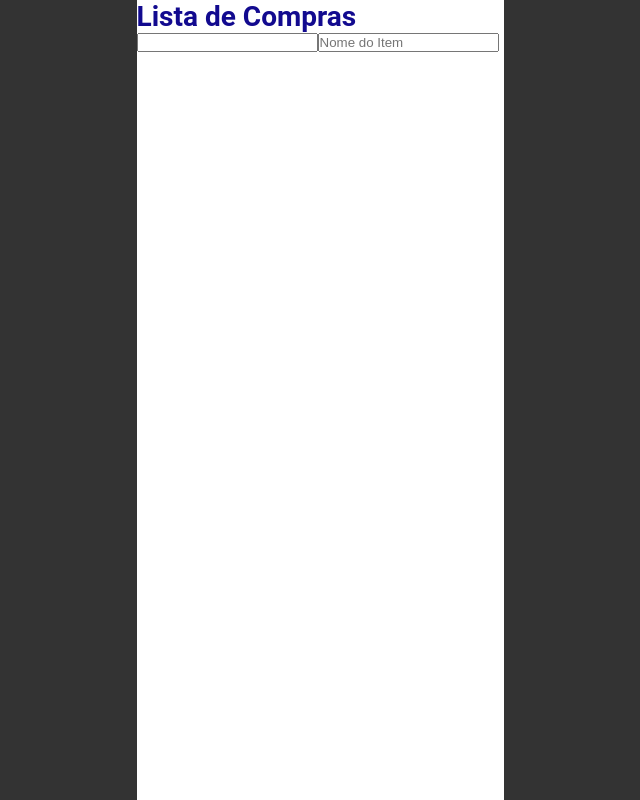
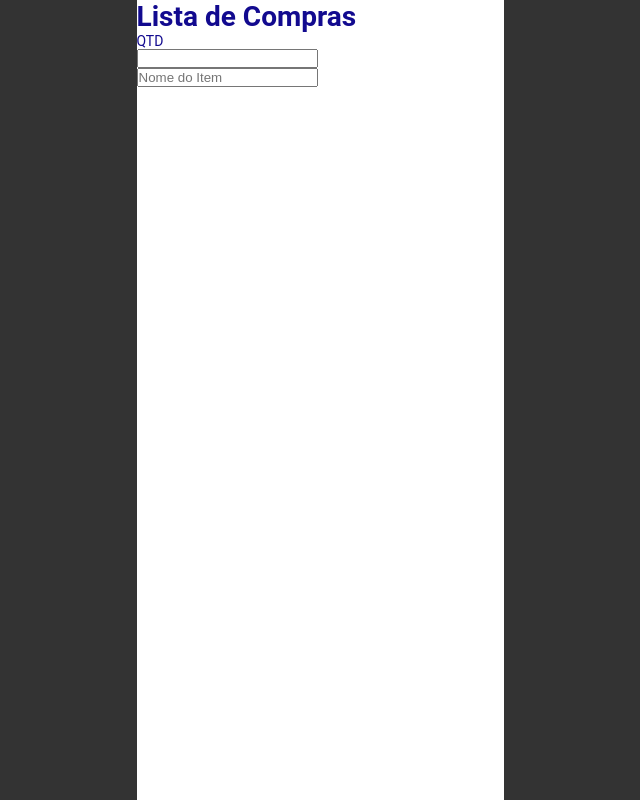
Before and after one commit to jeanramalho/lista-de-compras, a React (Create React App) app: page / in a window 1280 px wide. Shown: the whole page, without its empty margins (320-960 px from the left). Built offline with nearby package versions, Linux system fonts and the light colour scheme.

Commit message:
cria div de quantidade

```diff
--- a/src/components/Header/index.jsx
+++ b/src/components/Header/index.jsx
@@ -6,7 +6,11 @@ function Header() {
         <Container>
             <div>
                 <h1 className="titulo">Lista de Compras</h1>
-                <input type="number" />
+                <div className="qtd">
+                    <p>QTD</p>
+                    <input type="number" />
+                </div>
+
                 <input type="text" placeholder="Nome do Item"/>
 
 
```
